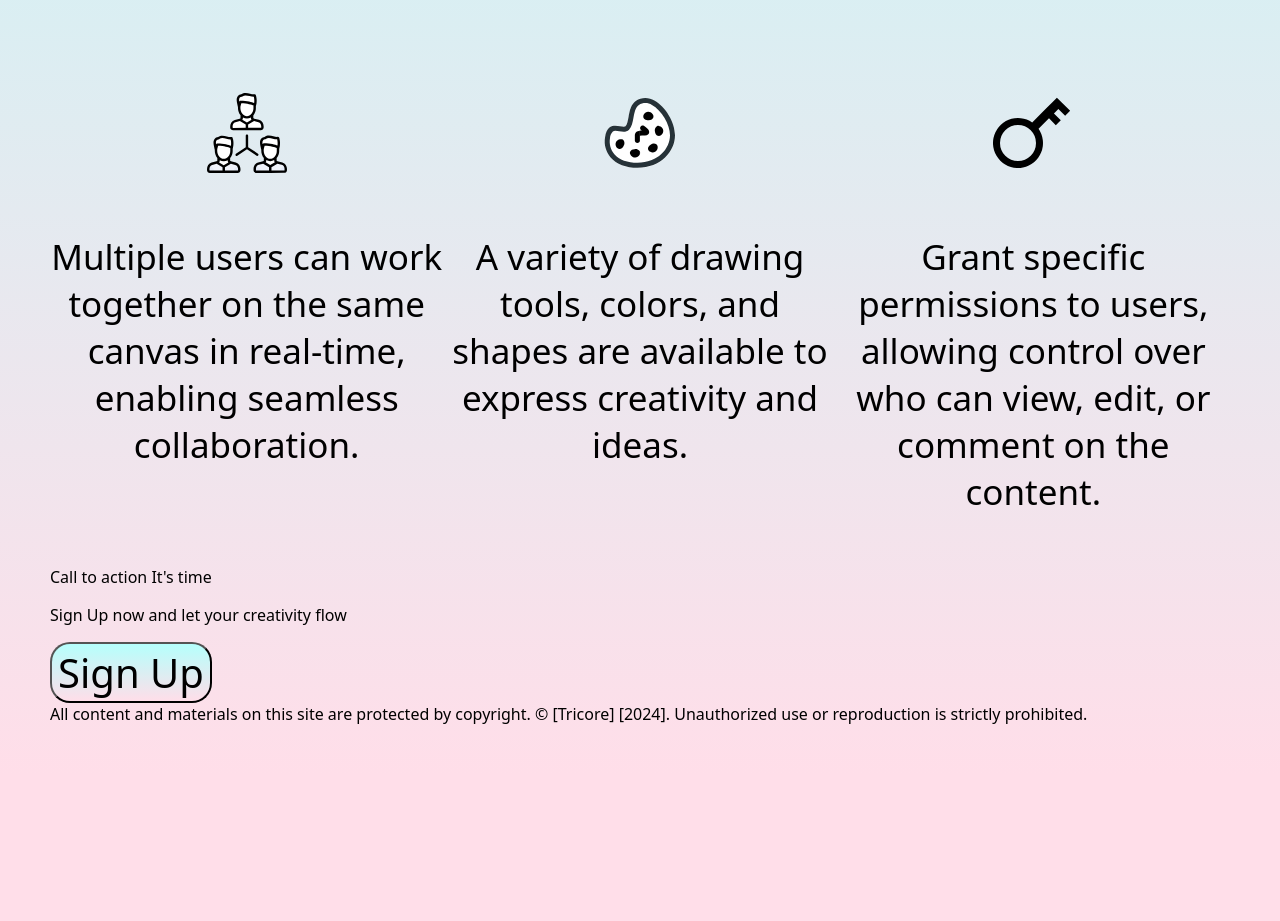
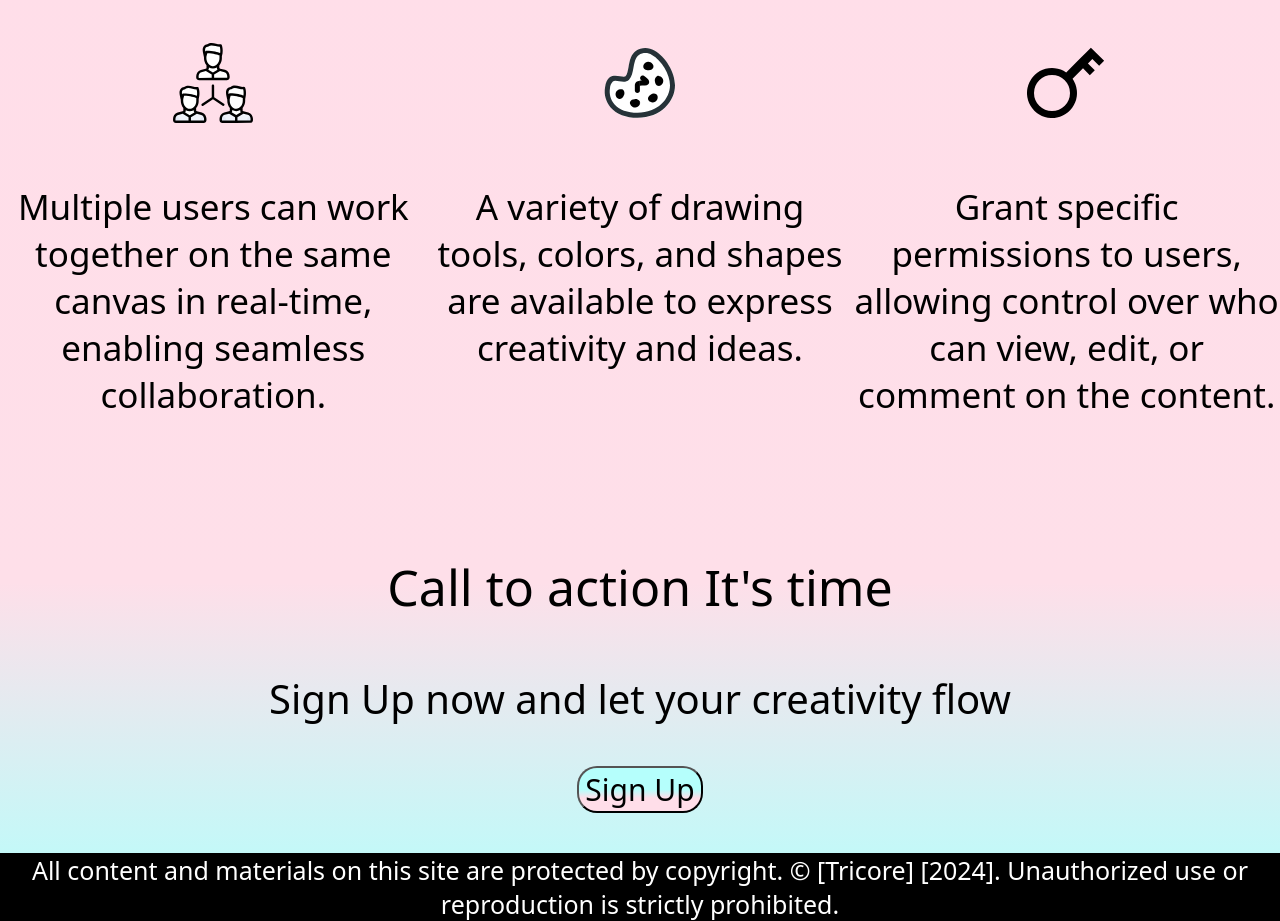
Before and after one commit to Deepanshuisjod/Collab-draw, a plain HTML site: page frontend/index.html in a window 1280 px wide. Shown: the part 772-1693 px from the top of the page. Before the commit the page ends 1547 px from the top, so only its background shows below. Drawn offline with Linux system fonts and the light colour scheme; a web font is replaced by a local one.

Commit message:
modify landingpage_style.css

```diff
--- a/frontend/landingpage_style.css
+++ b/frontend/landingpage_style.css
@@ -4,9 +4,9 @@
 }
 
 body {
-    margin: 50px;
-    background-color: #FFDEE9;
-    background-image: linear-gradient(0deg, #FFDEE9 0%, #B5FFFC 100%);
+    margin: 0px;
+    background: rgb(181,255,252);
+    background: linear-gradient(180deg, rgba(181,255,252,1) 26%, rgba(255,222,233,1) 44%, rgba(254,223,233,1) 80%, rgba(181,255,252,1) 100%);
 }
 
 #container {
@@ -56,18 +56,16 @@ nav a {
     color: rgb(18, 18, 18);
 }
 
-#button {
+.button {
     display: flex;
     justify-content: center;
-
 }
-button {
+#draw-button {
     text-align: center;
     font-size: 40px;
     border-radius: 20px;
     background-color: #FFDEE9;
     background-image: linear-gradient(0deg, #FFDEE9 0%, #B5FFFC 100%);
-
 }
 .feature-heading {
     text-align: center;
@@ -87,7 +85,6 @@ button {
 
 .box{
     flex: 1;
-
     height: 100%;
     text-align: center;
 }
@@ -101,3 +98,38 @@ button {
     color: black;
     font-size: 35px;
 }
+
+#sign-up {
+    display: block;
+    padding-top: 50px;
+    justify-content: center;
+    align-items: center;
+}
+
+.qte {
+    text-align: center;
+}
+
+.q1-sign-up {
+    font-size: 50px;
+}
+
+.q2-sign-up {
+    font-size: 40px;
+}
+
+#button-sign-up {
+    text-align: center;
+    font-size: 30px;
+    border-radius: 20px;
+    background-color: #FFDEE9;
+    background-image: linear-gradient(0deg, #FFDEE9 30%, #B5FFFC 50%, #B5FFFC 100%);
+}
+
+#footer {
+    margin-top: 40px;
+    font-size: 25px;
+    text-align: center;
+    background-color: rgb(0, 0, 0);
+    color: white;
+}
```
